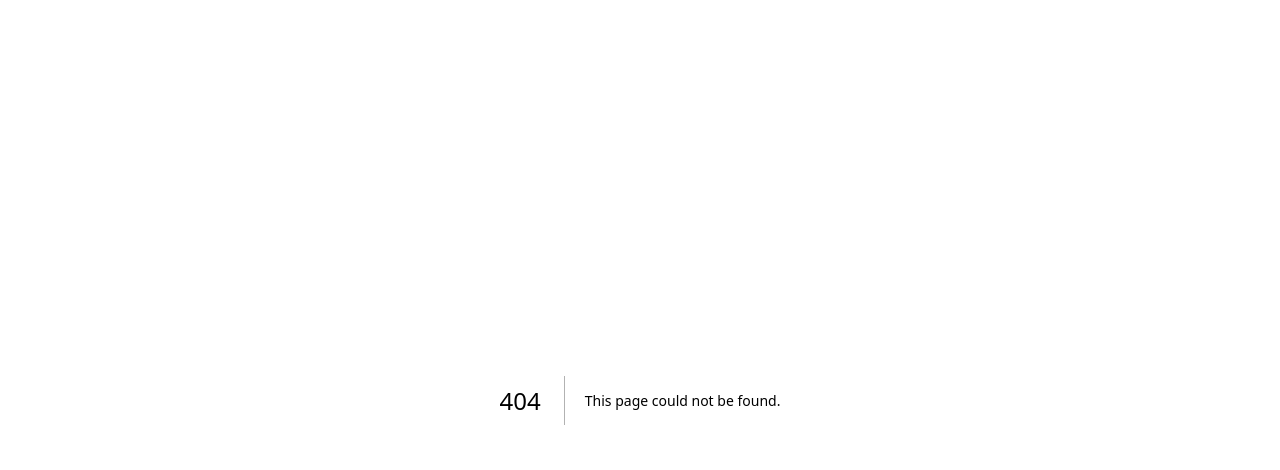
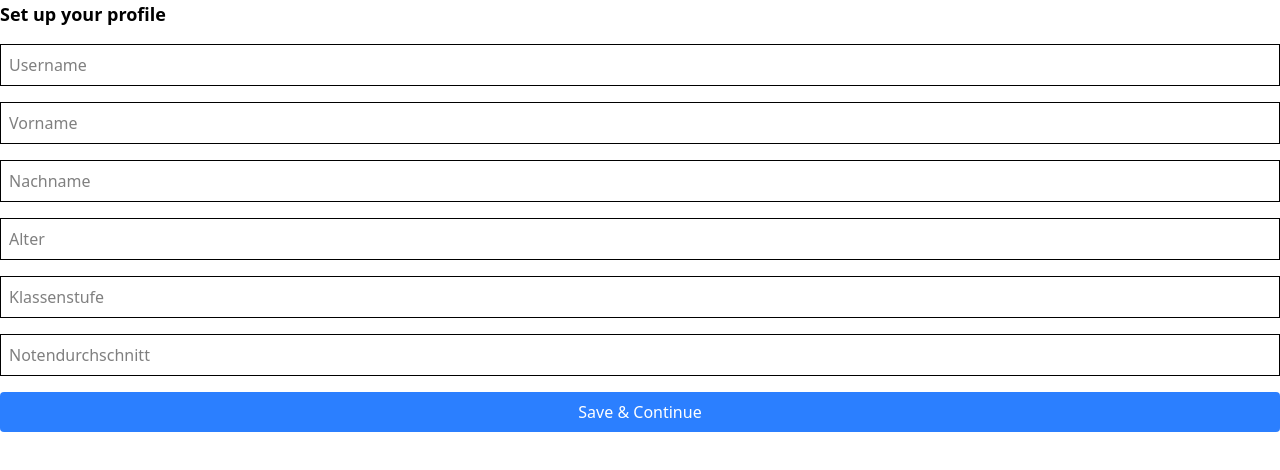
Before and after one commit to ArthurKunz/login, a Next.js app: page /onboarding in a window 1280 px wide. Before the commit this address had no page. Shown: the top 470 px of the page. Built offline with nearby package versions, Linux system fonts and the light colour scheme; no server answers.

Commit message:
structure for app/onboarding/page.tsx ready | code

```diff
--- /dev/null
+++ b/app/onboarding/page.tsx
@@ -0,0 +1,59 @@
+'use client'
+
+import { useState } from 'react'
+import { useRouter } from 'next/navigation'
+import { supabase } from '../../utils/supabase/client'
+
+export default function OnboardingPage () {
+    const [username, setUsername] = useState('')
+    const [firstname, setFirstname] = useState('')
+    const [surname, setSurname] = useState('')
+    const [age, setAge] = useState('')
+    const [gradelevel, setGradelevel] = useState('')
+    const [averagemark, setAveragemark] = useState('')
+    const router = useRouter()
+
+
+
+    const handleSetUpProfile = async (e: React.FormEvent) => {
+        e.preventDefault()
+
+        const { data: { session } } = await supabase.auth.getSession()
+        if (!session) {
+            alert('Not logged in.')
+            return
+        }
+
+        const { error } = await supabase.from('profiles').insert({
+            id: session.user.id,
+            username,
+            firstname,
+            surname,
+            age: parseInt(age),
+            gradelevel: parseInt(gradelevel),
+            averagemark: parseFloat(averagemark),
+        })
+
+        if (error) {
+            if (error.code === '23505') alert('That username is already taken. Please choose another.')
+            else alert(error.message)
+        } else {
+            router.push('/home')
+        }
+    }
+
+
+
+    return (
+        <form onSubmit={handleSetUpProfile} className='flex flex-col gap-4'>
+            <h2 className='text-lg font-bold'>Set up your profile</h2>
+            <input type="text" placeholder="Username" value={username} className="p-2 border" onChange={(e) => setUsername(e.target.value)} required />
+            <input type="text" placeholder="Vorname" value={firstname} className="p-2 border" min={1} max={120} onChange={(e) => setFirstname(e.target.value)} required />
+            <input type="text" placeholder="Nachname" value={surname} className="p-2 border" onChange={(e) => setSurname(e.target.value)} required />
+            <input type="number" placeholder="Alter" value={age} className="p-2 border" min={1} max={120} onChange={(e) => setAge(e.target.value)} required />
+            <input type="number" placeholder="Klassenstufe" value={gradelevel} className="p-2 border" onChange={(e) => setGradelevel(e.target.value)} required />
+            <input type="number" placeholder="Notendurchschnitt" value={averagemark} className="p-2 border" step="0.1" min={0.8} max={6} onChange={(e) => setAveragemark(e.target.value)} required />
+            <button className="bg-blue-500 text-white p-2 rounded">Save & Continue</button>
+        </form>
+    )
+}
```
